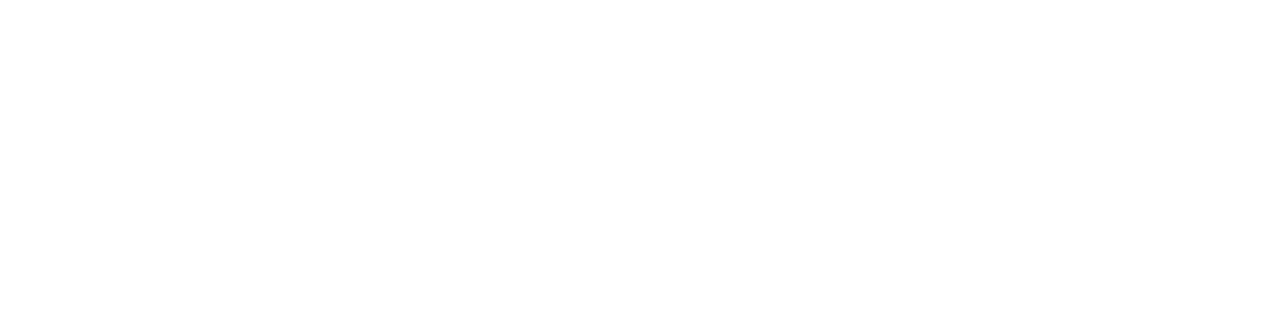
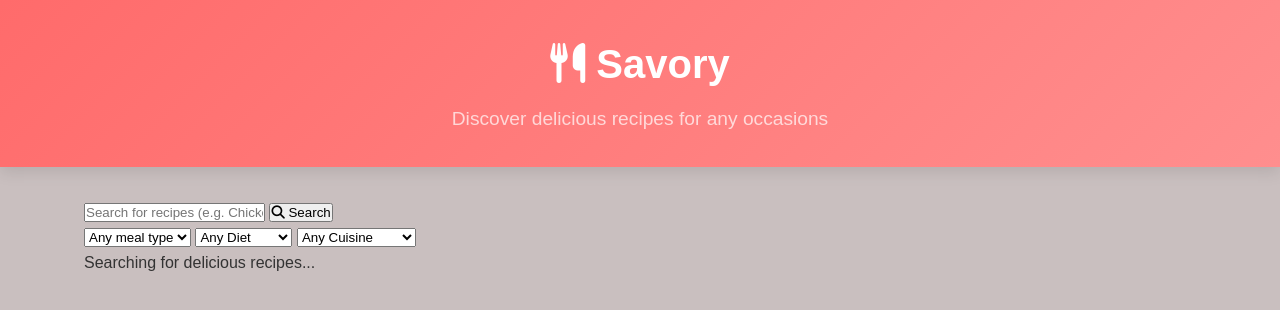
Before and after one commit to uditha1994/food-recipe-finder, a plain HTML site: page index.html in a window 1280 px wide. Drawn offline with Linux system fonts and the light colour scheme; a web font is replaced by a local one.

Commit message:
searching html

```diff
--- a/index.html
+++ b/index.html
@@ -6,10 +6,67 @@
     <meta name="viewport" content="width=device-width, initial-scale=1.0">
     <title>Food Recipe Finder</title>
     <link rel="stylesheet" href="styles/style.css">
+    <link rel="preconnect" href="https://fonts.googleapis.com">
+    <link rel="preconnect" href="https://fonts.gstatic.com" crossorigin>
+    <link href="https://fonts.googleapis.com/css2?family=Mozilla+Headline:wght@200..700&display=swap" rel="stylesheet">
+    <link rel="stylesheet" href="https://cdnjs.cloudflare.com/ajax/libs/font-awesome/6.4.0/css/all.min.css">
 </head>
 
 <body>
+    <header>
+        <div class="container">
+            <h1><i class="fas fa-utensils"></i> Savory</h1>
+            <p>Discover delicious recipes for any occasions</p>
+        </div>
+    </header>
 
+    <main class="container">
+        <section class="search-section">
+            <div class="search-box">
+                <input type="text" id="search-input" class="search-input"
+                placeholder="Search for recipes (e.g. Chicken, Pasta, Vegan) ...">
+                <button id="search-button"><i class="fas fa-search"></i> Search</button>
+            </div>
+            <div class="filters">
+                <select id="meal-type">
+                    <option value="">Any meal type</option>
+                    <option value="Breakfast">Breakfast</option>
+                    <option value="Lunch">Lunch</option>
+                    <option value="Dinner">Dinner</option>
+                    <option value="Snack">Snack</option>
+                    <option value="Teatime">Teatime</option>
+                </select>
+                <select id="diet-type">
+                    <option value="">Any Diet</option>
+                    <option value="balanced">Balanced</option>
+                    <option value="high-protein">High-Protein</option>
+                    <option value="low-carb">Low Carb</option>
+                    <option value="low-fat">Low-Fat</option>
+                    <option value="vegan">Vegan</option>
+                    <option value="vegetarian">Vegetarian</option>
+                </select>
+                <select id="cuisine-type">
+                    <option value="">Any Cuisine</option>
+                    <option value="American">American</option>
+                    <option value="Asian">Asian</option>
+                    <option value="British">British</option>
+                    <option value="Chinese">Chinese</option>
+                    <option value="Indian">Indian</option>
+                    <option value="French">French</option>
+                    <option value="Italian">Italian</option>
+                    <option value="Mexican">Mexican</option>
+                    <option value="Middle Eastern">Meddile Eastern</option>
+                </select>
+            </div>
+        </section>
+
+        <section class="results-section">
+            <div class="loading" id="loading">
+                <div class="spinner"></div>
+                <p>Searching for delicious recipes...</p>
+            </div>
+        </section>
+    </main>
 
     <script src="scripts/app.js"></script>
 </body>
--- a/styles/style.css
+++ b/styles/style.css
@@ -0,0 +1,48 @@
+:root {
+    --primary-color: #ff6b6b;
+    --secondary-color: #ff8e8e;
+    --dark-color: #333;
+    --light-color: rgb(201, 191, 191);
+    --gray-color: #6c757d;
+    --box-show: 0 5px 15px rgba(0,0,0,0.1);
+    --transition: all 0.3s ease;
+}
+
+* {
+    margin: 0;
+    padding: 0;
+    box-sizing: border-box;
+}
+
+body {
+    font-family: 'Mozilla Headline', sans-serif;
+    line-height: 1.6;
+    color: var(--dark-color);
+    background-color: var(--light-color);
+}
+
+.container {
+    width: 90%;
+    max-width: 1200px;
+    margin: 0 auto;
+    padding: 0 20px;
+}
+
+header {
+    background: linear-gradient(135deg, var(--primary-color), var(--secondary-color));
+    color: white;
+    padding: 2rem 0;
+    text-align: center;
+    margin-bottom: 2rem;
+    box-shadow: var(--box-show);
+}
+
+header h1 {
+    font-size: 2.5rem;
+    margin-bottom: 0.5rem;
+}
+
+header p {
+    font-size: 1.2rem;
+    opacity: 0.7;
+}
```
